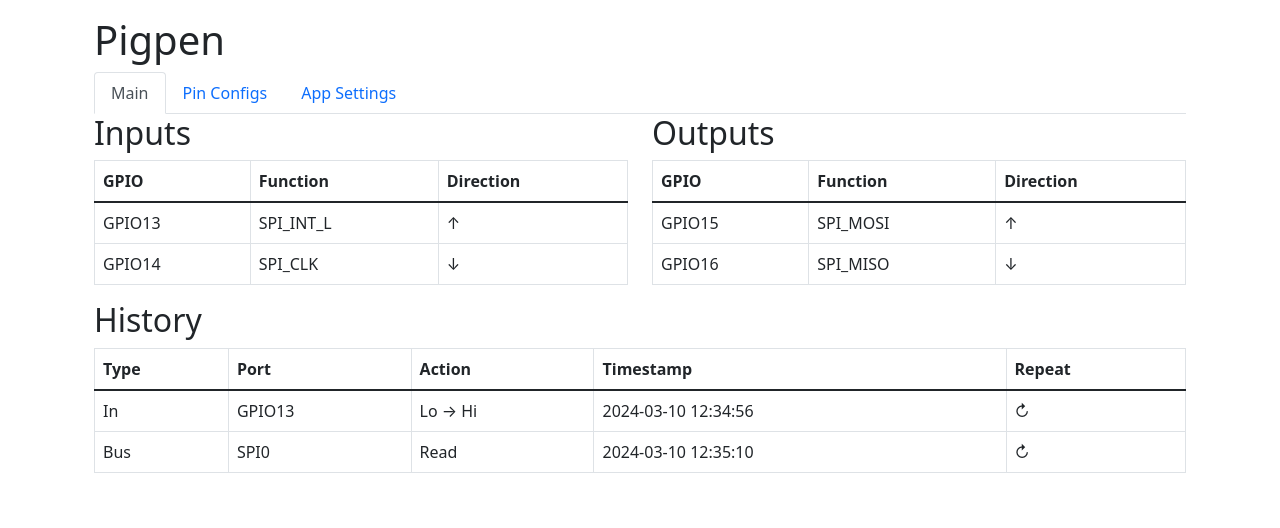
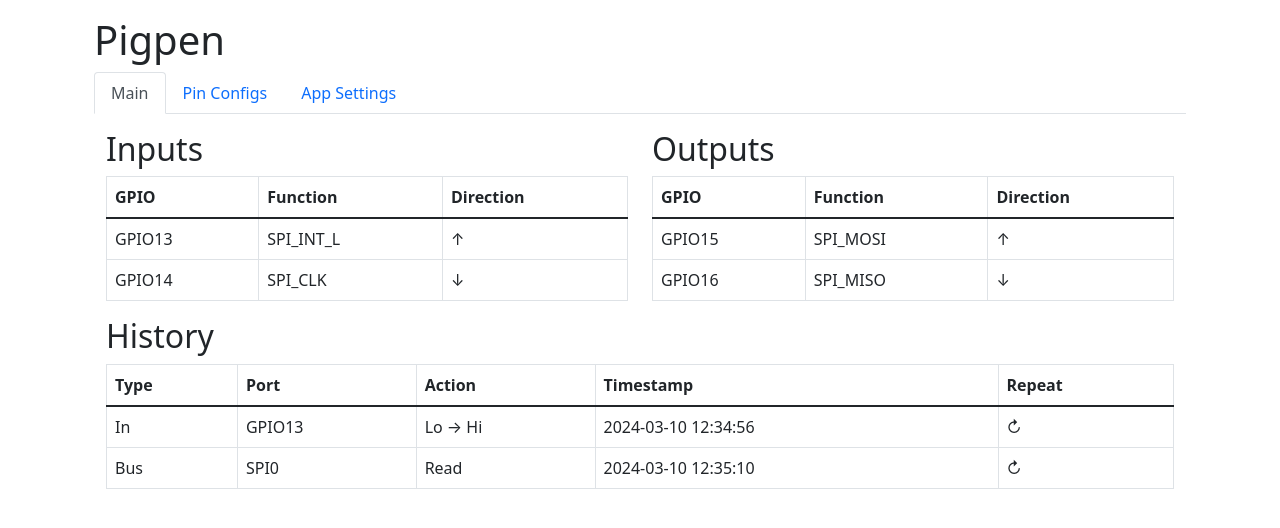
Before and after one commit to Cushychicken/pigpen, a Flask app: page / in a window 1280 px wide. Shown: the top 528 px of the page. Run offline with Flask 3, Linux system fonts and the light colour scheme; some libraries are stand-ins or nearby versions.

Commit message:
Added maargin to tab view

```diff
--- a/templates/index.html
+++ b/templates/index.html
@@ -26,6 +26,7 @@
     		    <div class="tab-content" id="myTabContent">
     		        <div class="tab-pane fade show active" id="main" role="tabpanel" aria-labelledby="main-tab">
     		            <!-- Existing content goes here -->
+						<div class="container my-3">
 						<div class="row">
         				    <div class="col-md-6">
 								<h2>Inputs</h2>
@@ -113,6 +114,7 @@
         				    </div>
         				</div>
     		        </div>
+    		        </div>
     		        <div class="tab-pane fade" id="pin-configs" role="tabpanel" aria-labelledby="pin-configs-tab">
     		            <!-- Content for Pin Configs tab goes here -->
     		        </div>
```
